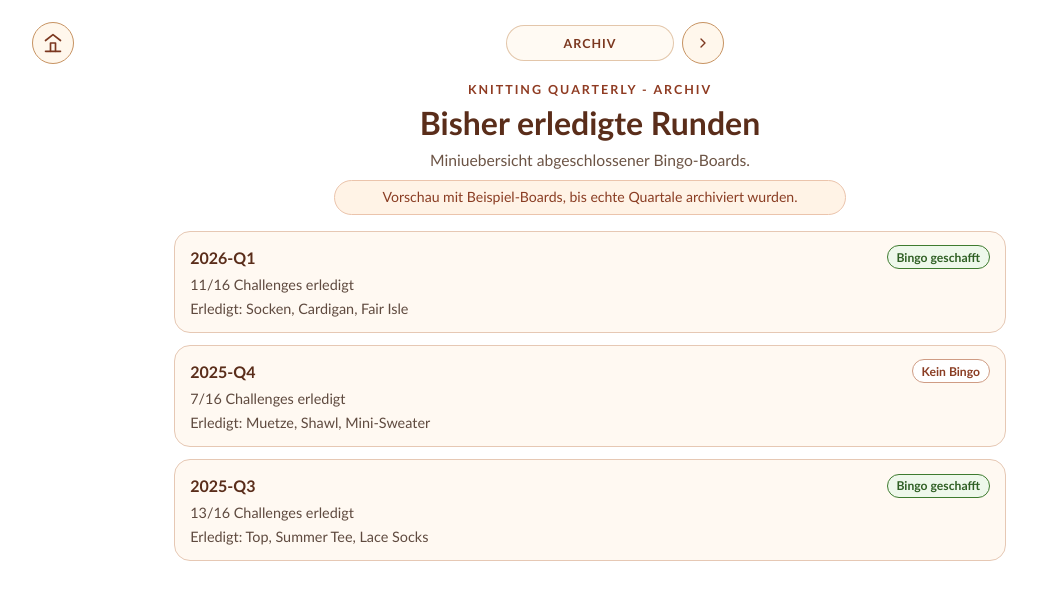
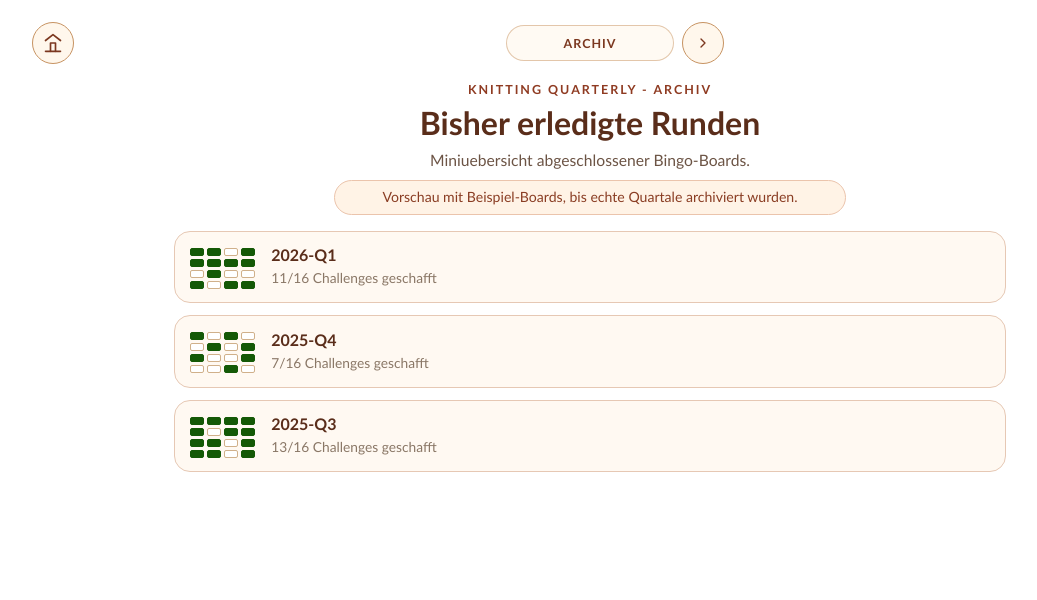
Before and after one commit to flingoflux/knitting-quarterly-bingo, an Angular app: page /archive in a window 1280 px wide. Shown: the top 600 px of the page, without its empty margins (50-1087 px from the left). Built offline with nearby package versions, Linux system fonts and the light colour scheme.

Commit message:
feat: enhance archive entry structure with completed challenges and bingo cells

```diff
--- a/src/app/features/archive/domain/archive-entry.ts
+++ b/src/app/features/archive/domain/archive-entry.ts
@@ -13,6 +13,8 @@ export interface ArchiveEntry {
   totalCount: number;
   hasBingo: boolean;
   completedChallengeNames: string[];
+  completed: boolean[];
+  bingoCells: number[];
 }
 
 export interface ArchiveSourceGame {
@@ -30,6 +32,9 @@ export function createArchiveEntry(params: {
     .filter(challenge => challenge.completed)
     .map(challenge => challenge.name);
 
+  const completed = params.game.challenges.map(challenge => challenge.completed);
+  const bingoCells = calculateBingoCells(completed);
+
   return {
     id: crypto.randomUUID(),
     quarterId: params.quarterId,
@@ -38,8 +43,10 @@ export function createArchiveEntry(params: {
     archivedAt: params.archivedAt ?? new Date().toISOString(),
     completedCount: completedChallengeNames.length,
     totalCount: params.game.challenges.length,
-    hasBingo: hasBingoLine(params.game.challenges.map(challenge => challenge.completed)),
+    hasBingo: hasBingoLine(completed),
     completedChallengeNames,
+    completed,
+    bingoCells,
   };
 }
 
@@ -63,7 +70,11 @@ export function isArchiveEntry(value: unknown): value is ArchiveEntry {
     typeof candidate.totalCount === 'number' &&
     typeof candidate.hasBingo === 'boolean' &&
     Array.isArray(candidate.completedChallengeNames) &&
-    candidate.completedChallengeNames.every(name => typeof name === 'string')
+    candidate.completedChallengeNames.every(name => typeof name === 'string') &&
+    Array.isArray(candidate.completed) &&
+    candidate.completed.every(c => typeof c === 'boolean') &&
+    Array.isArray(candidate.bingoCells) &&
+    candidate.bingoCells.every(c => typeof c === 'number')
   );
 }
 
@@ -102,3 +113,58 @@ function hasBingoLine(completed: readonly boolean[]): boolean {
 
   return diagonalAComplete || diagonalBComplete;
 }
+
+function calculateBingoCells(completed: readonly boolean[]): number[] {
+  const size = Math.sqrt(completed.length);
+  if (!Number.isInteger(size) || size < 2) {
+    return [];
+  }
+
+  const bingoCells = new Set<number>();
+
+  // Check rows
+  for (let r = 0; r < size; r++) {
+    let rowComplete = true;
+    for (let c = 0; c < size; c++) {
+      rowComplete = rowComplete && completed[r * size + c];
+    }
+    if (rowComplete) {
+      for (let c = 0; c < size; c++) {
+        bingoCells.add(r * size + c);
+      }
+    }
+  }
+
+  // Check columns
+  for (let c = 0; c < size; c++) {
+    let columnComplete = true;
+    for (let r = 0; r < size; r++) {
+      columnComplete = columnComplete && completed[r * size + c];
+    }
+    if (columnComplete) {
+      for (let r = 0; r < size; r++) {
+        bingoCells.add(r * size + c);
+      }
+    }
+  }
+
+  // Check diagonals
+  let diagonalAComplete = true;
+  let diagonalBComplete = true;
+  for (let i = 0; i < size; i++) {
+    diagonalAComplete = diagonalAComplete && completed[i * size + i];
+    diagonalBComplete = diagonalBComplete && completed[i * size + (size - 1 - i)];
+  }
+  if (diagonalAComplete) {
+    for (let i = 0; i < size; i++) {
+      bingoCells.add(i * size + i);
+    }
+  }
+  if (diagonalBComplete) {
+    for (let i = 0; i < size; i++) {
+      bingoCells.add(i * size + (size - 1 - i));
+    }
+  }
+
+  return Array.from(bingoCells);
+}
--- a/src/app/features/archive/domain/default-archive-entries.ts
+++ b/src/app/features/archive/domain/default-archive-entries.ts
@@ -11,6 +11,8 @@ export const DEFAULT_ARCHIVE_ENTRIES: ArchiveEntry[] = [
     totalCount: 16,
     hasBingo: true,
     completedChallengeNames: ['Socken', 'Cardigan', 'Fair Isle', 'Restesocken'],
+    completed: [true, true, false, true, true, true, true, true, false, true, false, false, true, false, true, true],
+    bingoCells: [0, 1, 3, 4, 5, 6, 7, 9, 12, 14, 15],
   },
   {
     id: 'prototype-2025-q4',
@@ -22,6 +24,8 @@ export const DEFAULT_ARCHIVE_ENTRIES: ArchiveEntry[] = [
     totalCount: 16,
     hasBingo: false,
     completedChallengeNames: ['Muetze', 'Shawl', 'Mini-Sweater'],
+    completed: [true, false, true, false, false, true, false, true, true, false, false, true, false, false, true, false],
+    bingoCells: [],
   },
   {
     id: 'prototype-2025-q3',
@@ -33,5 +37,7 @@ export const DEFAULT_ARCHIVE_ENTRIES: ArchiveEntry[] = [
     totalCount: 16,
     hasBingo: true,
     completedChallengeNames: ['Top', 'Summer Tee', 'Lace Socks', 'Baby Blanket'],
+    completed: [true, true, true, true, true, false, true, true, true, true, false, true, true, true, false, true],
+    bingoCells: [0, 1, 2, 3, 4, 6, 7, 8, 9, 11, 12, 13, 15],
   },
 ];
--- a/src/app/features/archive/presentation/archive.component.ts
+++ b/src/app/features/archive/presentation/archive.component.ts
@@ -31,17 +31,18 @@ import { PageToolbarComponent } from '../../../shared/ui/organisms/page-toolbar/
 
       <section *ngIf="hasEntries(); else emptyState" class="archive-list" aria-label="Archivierte Quartale">
         <article class="archive-card" *ngFor="let entry of entries()">
-          <header class="card-header">
+          <div class="status-grid" [attr.aria-label]="'Bingo Status: ' + entry.completedCount + ' von ' + entry.totalCount">
+            <div
+              *ngFor="let d of entry.completed; let i = index"
+              class="status-cell"
+              [class.done]="d"
+              [class.bingo]="isCellInBingo(i, entry.bingoCells)"
+            ></div>
+          </div>
+          <div class="card-content">
             <h3>{{ entry.quarterId }}</h3>
-            <span class="badge" [class.badge--success]="entry.hasBingo">
-              {{ entry.hasBingo ? 'Bingo geschafft' : 'Kein Bingo' }}
-            </span>
-          </header>
-          <p class="meta">{{ entry.completedCount }}/{{ entry.totalCount }} Challenges erledigt</p>
-          <p class="meta" *ngIf="entry.completedChallengeNames.length > 0">
-            Erledigt: {{ completedPreview(entry) }}
-          </p>
-          <p class="meta" *ngIf="entry.completedChallengeNames.length === 0">Noch keine erledigten Challenges.</p>
+            <p class="meta">{{ entry.completedCount }}/{{ entry.totalCount }} Challenges geschafft</p>
+          </div>
         </article>
       </section>
 
@@ -114,50 +115,57 @@ import { PageToolbarComponent } from '../../../shared/ui/organisms/page-toolbar/
       border-radius: 16px;
       background: #fff9f2;
       padding: 0.85rem 0.95rem;
+      display: grid;
+      grid-template-columns: auto 1fr;
+      gap: 1rem;
+      align-items: start;
     }
 
-    .card-header {
+    .card-content {
       display: flex;
-      align-items: center;
-      justify-content: space-between;
-      gap: 0.7rem;
-      margin-bottom: 0.35rem;
+      flex-direction: column;
+      gap: 0.3rem;
     }
 
     h3 {
       margin: 0;
       font-size: 1rem;
+      line-height: 1.2;
       color: #5a2d1a;
     }
 
-    .badge {
-      display: inline-flex;
-      align-items: center;
-      border-radius: 999px;
-      border: 1px solid #cf9c84;
-      color: #8a3d23;
-      background: #fff;
-      font-size: 0.76rem;
-      font-weight: 700;
-      padding: 0.22rem 0.55rem;
-      white-space: nowrap;
+    .status-grid {
+      display: grid;
+      grid-template-columns: repeat(4, 14px);
+      grid-template-rows: repeat(4, 8px);
+      gap: 3px;
+      margin-top: 0.15rem;
     }
 
-    .badge--success {
-      border-color: #3e7b2f;
-      color: #2f5f24;
-      background: #eef8eb;
+    .status-cell {
+      width: 14px;
+      height: 8px;
+      border-radius: 2px;
+      background: #fff;
+      border: 1.5px solid #d0b08a;
+      transition: background 0.2s ease, border-color 0.2s ease;
+    }
+
+    .status-cell.done {
+      background: #145906;
+      border-color: #145906;
+    }
+
+    .status-cell.bingo {
+      background: #145906;
+      border-color: #145906;
     }
 
     .meta {
       margin: 0;
-      font-size: 0.9rem;
+      font-size: 0.86rem;
       line-height: 1.35;
-      color: #5f4a3f;
-    }
-
-    .meta + .meta {
-      margin-top: 0.28rem;
+      color: #8a7766;
     }
 
     .empty-state {
@@ -186,7 +194,7 @@ export class ArchiveComponent {
     void this.router.navigate([this.returnTarget === 'edit' ? '/edit' : '/play']);
   }
 
-  completedPreview(entry: ArchiveEntry): string {
-    return entry.completedChallengeNames.slice(0, 3).join(', ');
+  isCellInBingo(index: number, bingoCells: number[]): boolean {
+    return bingoCells.includes(index);
   }
 }
```
